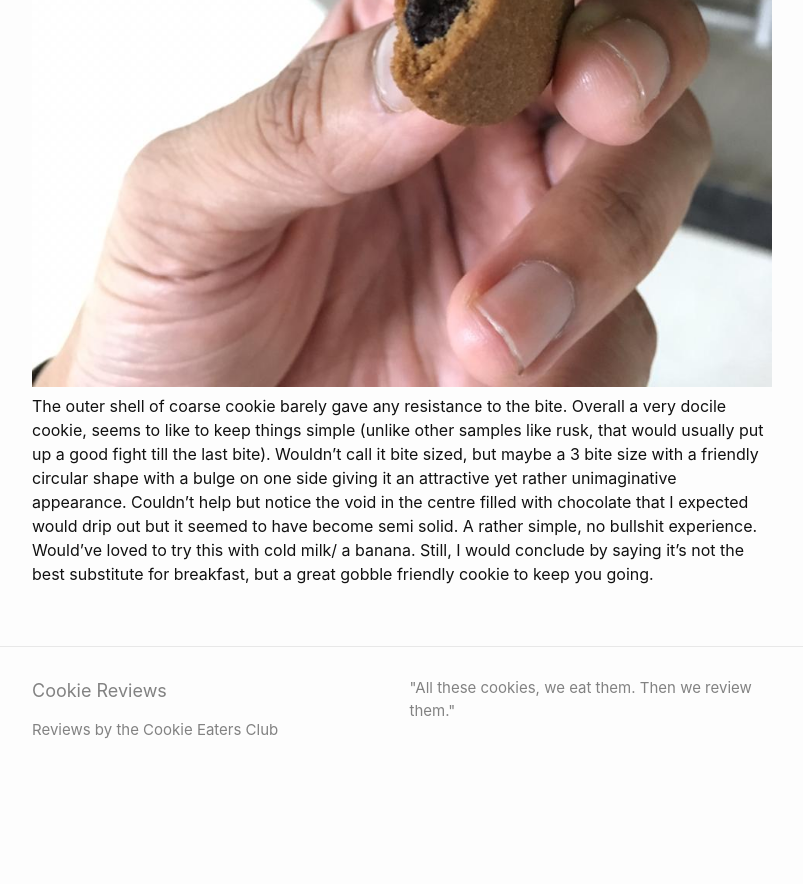
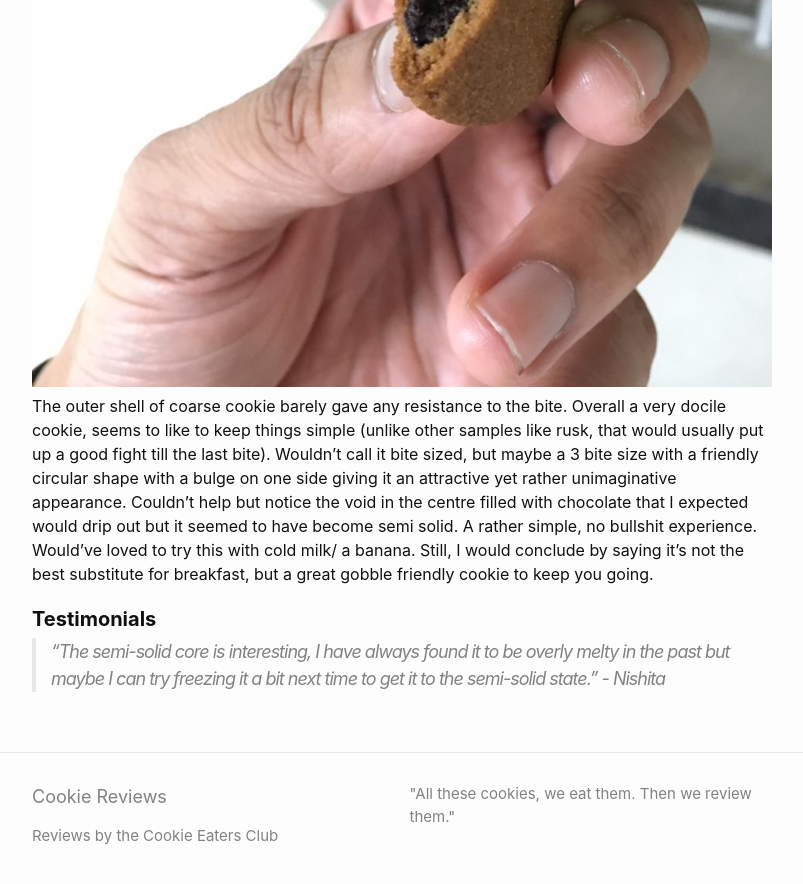
Before and after one commit to gyanl/cookies, a Jekyll site: the page built from _posts/2019-09-19-sunfeast-chocofills.md, in a window 1280 px wide and 900 px high, scrolled down 2002 px. Shown: the top 884 px of the window, without its empty margins (238-1041 px from the left). Built offline with Jekyll 4.4.1, drawn with Linux system fonts in a browser that asks for light colours; some web fonts are replaced; before the commit the page ends 2796 px from its top, so only the background shows below that.

```diff
--- a/_posts/2019-09-19-sunfeast-chocofills.md
+++ b/_posts/2019-09-19-sunfeast-chocofills.md
@@ -10,3 +10,7 @@ Tried this at 2:42 am, due to rather ordinary circumstances. However I guess the
 ![Cookie Shot 2](https://cookies.wtf/assets/chocofills-2.jpeg)
 
 The outer shell of coarse cookie barely gave any resistance to the bite. Overall a very docile cookie, seems to like to keep things simple (unlike other samples like rusk, that would usually put up a good fight till the last bite). Wouldn't call it bite sized, but maybe a 3 bite size with a friendly circular shape with a bulge on one side giving it an attractive yet rather unimaginative appearance. Couldn't help but notice the void in the centre filled with chocolate that I expected would drip out but it seemed to have become semi solid. A rather simple, no bullshit experience. Would've loved to try this with cold milk/ a banana. Still, I would conclude by saying it's not the best substitute for breakfast, but a great gobble friendly cookie to keep you going.
+
+#### Testimonials
+
+> "The semi-solid core is interesting, I have always found it to be overly melty in the past but maybe I can try freezing it a bit next time to get it to the semi-solid state." - Nishita
```
Also changed, not shown: _posts/2019-09-12-kwik-mint.md (added, +10 -0 lines), _posts/2019-10-06-big-cream-chocolate.md (+3 -0 lines), assets/kwik-mint.jpeg (added).
